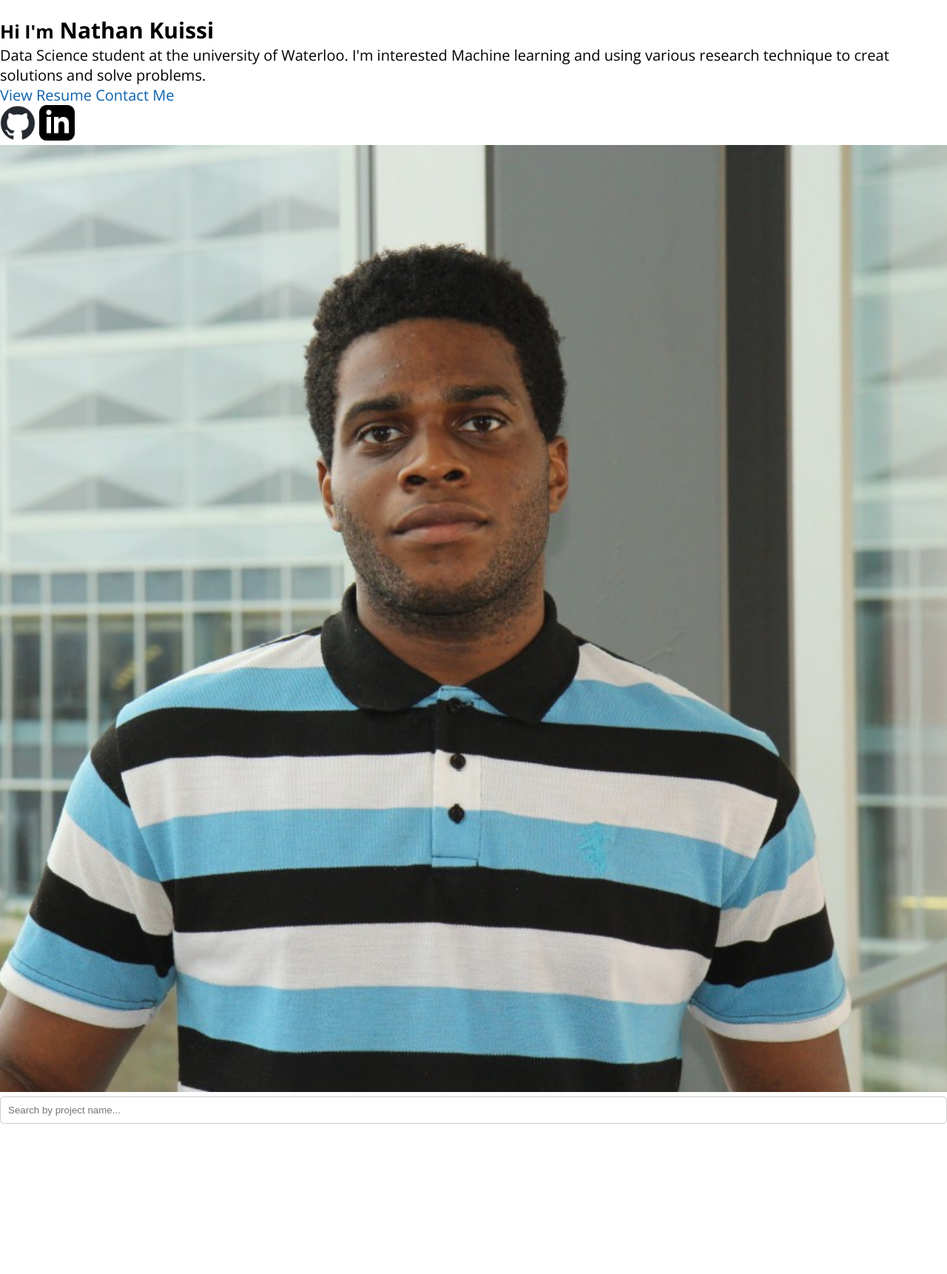
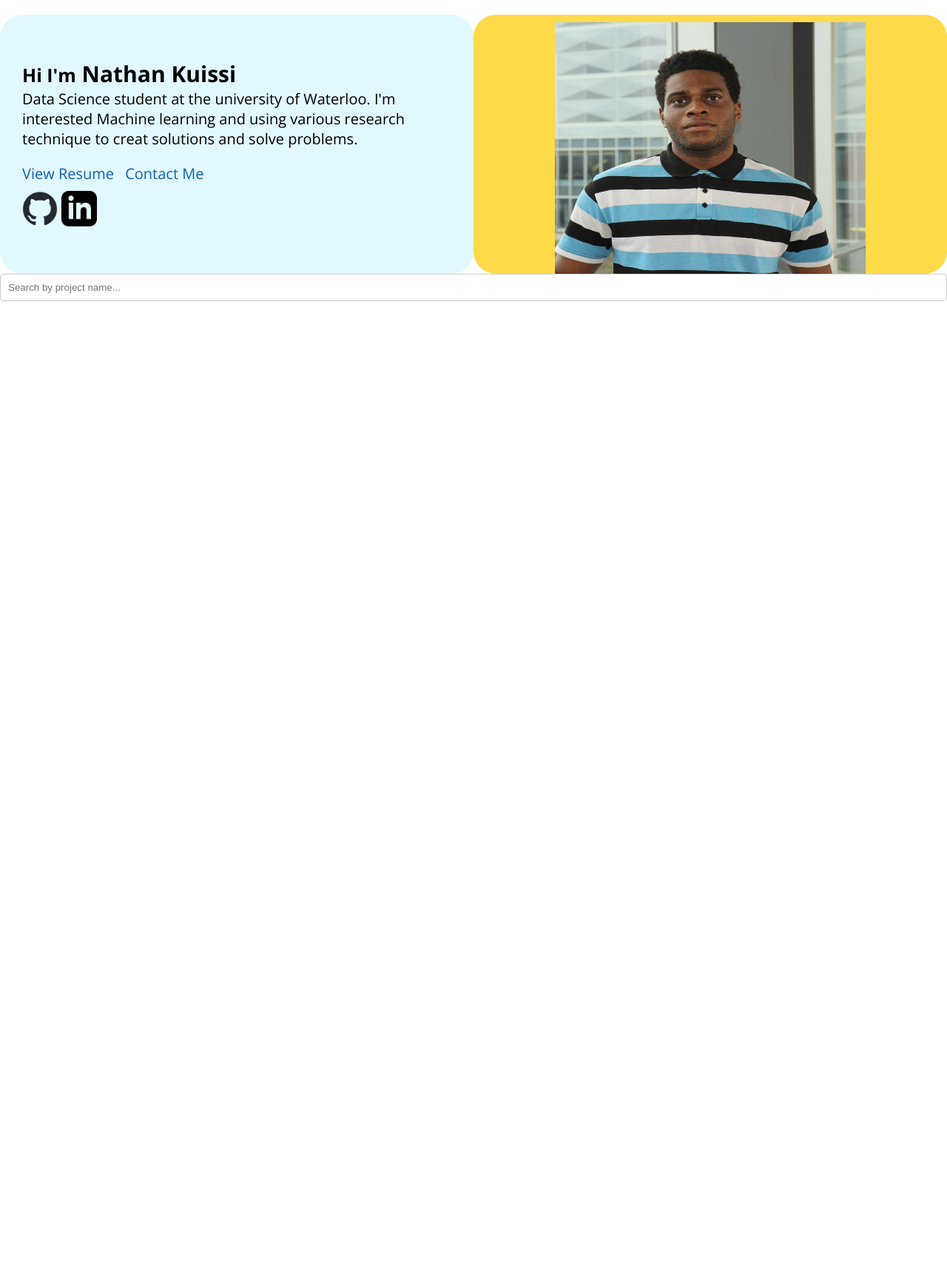
Before and after one commit to natek-1/portfolio-website, a Django app: template portfolio/main/templates/home.html in a window 1280 px wide. Shown: the part 105-1827 px from the top of the page at 74% size. After the commit the page ends 512 px from the top, so only its background shows below. Run offline with Django 4.2, Linux system fonts and the light colour scheme; the template is opened without the code that fills it, so the values that code supplies are empty; parts of the project's set-up code (start-up, migrations or seed data) failed here and were passed over.

Commit message:
updated css for the top section

```diff
--- a/portfolio/main/static/css/home.css
+++ b/portfolio/main/static/css/home.css
@@ -2,6 +2,56 @@
 .filters {
     margin-bottom: 20px;
   }
+
+.hero {
+  display:flex;
+  @media (max-width:1024px){
+    flex-direction:column;
+  }
+  .hero-blue {
+    flex:1;
+    background-color: var(--blue-100);
+    border-radius:30px;
+    padding:30px;
+    display:flex;
+    flex-direction:column;
+    justify-content:center;
+    span {
+      @media (max-width:768px){
+        display:none;
+      }
+    }
+    .call-to-action {
+      margin-top:20px;
+      margin-bottom:10px;
+      a {
+        margin-right:10px;
+        margin-bottom:10px;
+      }
+    }
+    .social-links {
+      a {
+        &:hover {
+          text-decoration:none;
+        }
+      }
+    }
+  }
+  .hero-yellow {
+    flex:1;
+    background-color: var(--yellow);
+    border-radius:30px;
+    padding:0px 30px;
+    display:flex;
+    justify-content:center;
+    align-items:flex-end;
+    img {
+      margin-top:-60px;
+      max-width:420px;
+      margin-bottom:-10px;
+    }
+  }
+}
 
   #name-search {
     padding: 10px;
--- a/portfolio/main/templates/home.html
+++ b/portfolio/main/templates/home.html
@@ -41,7 +41,7 @@
       </div>
     </div>
     <div class="hero-yellow">
-      <img src="{% static 'images/hero-image.jpeg' %}" alt="Nathan Kuissi" width="100%" />
+      <img src="{% static 'images/hero-image.jpeg' %}" alt="Nathan Kuissi" width="420" height="100%" />
     </div>
   </section>
 
```
